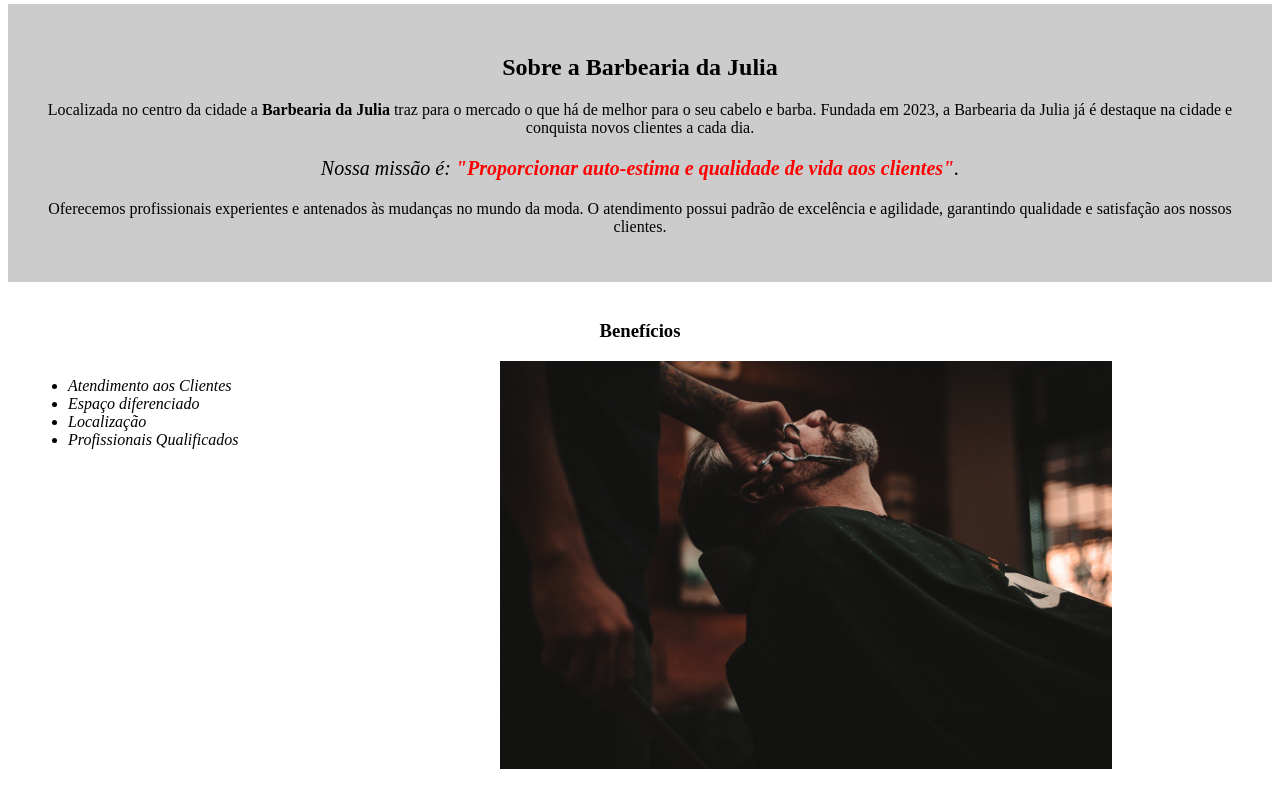
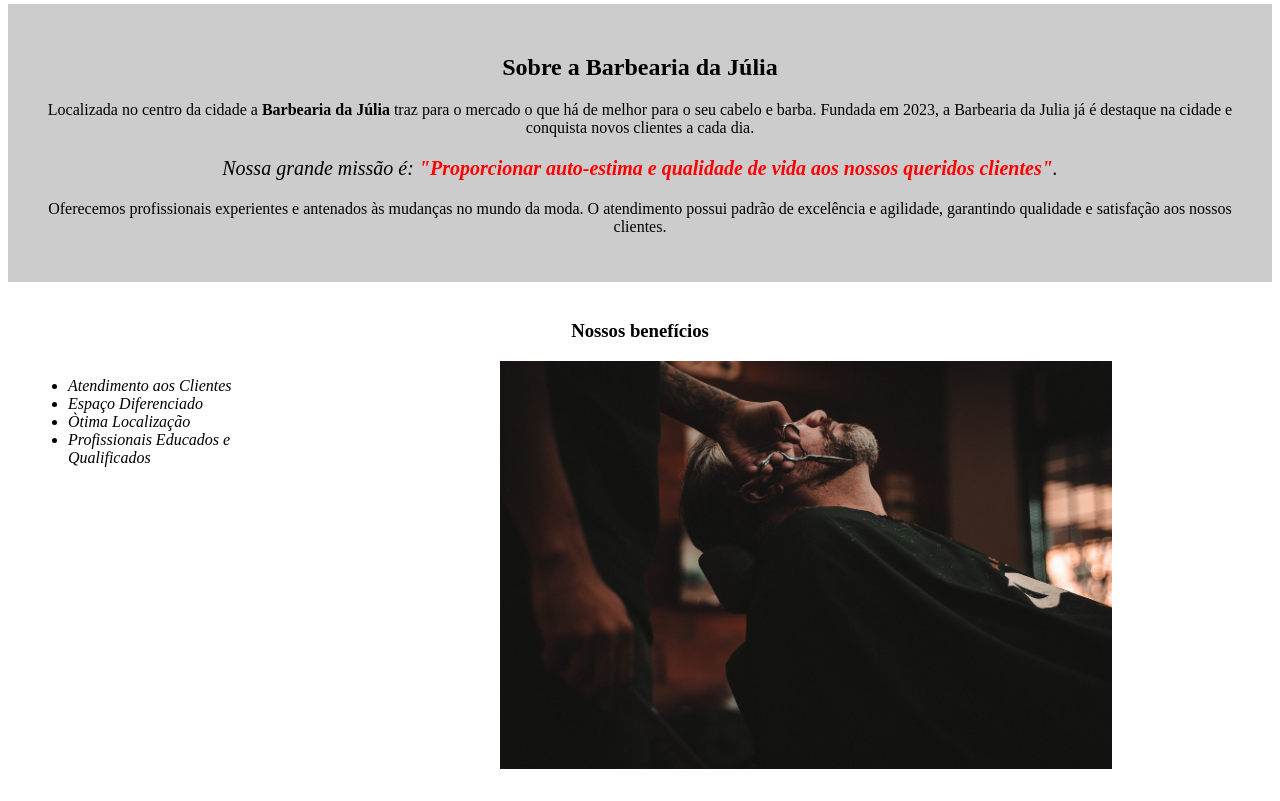
Before and after one commit to jujuba0530/BarbeariaAlura, a plain HTML site: page pagina_inicial.html in a window 1280 px wide. Shown: the part 554-1355 px from the top of the page. Drawn offline with Linux system fonts and the light colour scheme.

Commit message:
Update pagina_inicial.html

```diff
--- a/pagina_inicial.html
+++ b/pagina_inicial.html
@@ -2,33 +2,33 @@
 <html lang="pt-br">
 	<head>
 		<meta charset="UTF-8">
-		<title>Barbearia Alura</title>
+		<title>Barbearia da Júlia</title>
 		<link rel="stylesheet" href="style.css">
 	</head>
 
 	<body>
 		<header>
-			<h1 class="titulo-principal">Barbearia da Julia</h1>
+			<h1 class="titulo-principal">Barbearia da Júlia</h1>
 		</header>
 		<img id="banner" src="banner.jpg">
 		<div class="principal">
-			<h2 class="titulo-centralizado">Sobre a Barbearia da Julia</h2>
+			<h2 class="titulo-centralizado">Sobre a Barbearia da Júlia</h2>
 
-			<p>Localizada no centro da cidade a <strong>Barbearia da Julia</strong> traz para o mercado o que há de melhor para o seu cabelo e barba. Fundada em 2023, a Barbearia da Julia já é destaque na cidade e conquista novos clientes a cada dia.</p>
+			<p>Localizada no centro da cidade a <strong>Barbearia da Júlia</strong> traz para o mercado o que há de melhor para o seu cabelo e barba. Fundada em 2023, a Barbearia da Julia já é destaque na cidade e conquista novos clientes a cada dia.</p>
 
-			<p id="missao"><em>Nossa missão é: <strong>"Proporcionar auto-estima e qualidade de vida aos clientes"</strong>.</em></p>
+			<p id="missao"><em>Nossa grande missão é: <strong>"Proporcionar auto-estima e qualidade de vida aos nossos queridos clientes"</strong>.</em></p>
 
 			<p>Oferecemos profissionais experientes e antenados às mudanças no mundo da moda. O atendimento possui padrão de excelência e agilidade, garantindo qualidade e satisfação aos nossos clientes.</p>
 		</div>
 
 		<div class="beneficios">
-			<h3 class="titulo-centralizado">Benefícios</h3>
+			<h3 class="titulo-centralizado">Nossos benefícios</h3>
 
 			<ul>
 				<li class="itens">Atendimento aos Clientes</li>
-				<li class="itens">Espaço diferenciado</li>
-				<li class="itens">Localização</li>
-				<li class="itens">Profissionais Qualificados</li>
+				<li class="itens">Espaço Diferenciado</li>
+				<li class="itens">Òtima Localização</li>
+				<li class="itens">Profissionais Educados e Qualificados</li>
 			</ul>
 
 			<img src="beneficios.jpg" class="imagembeneficios">
```
